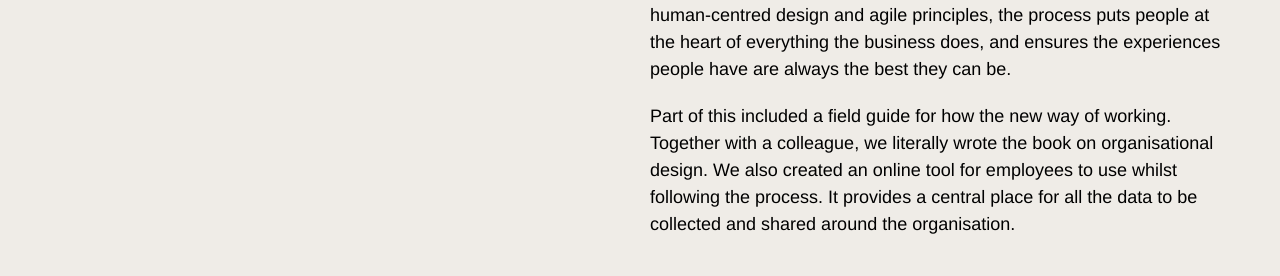
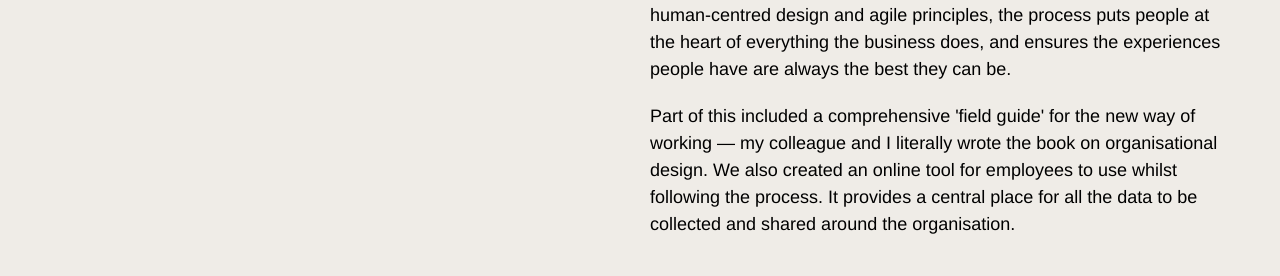
Before and after one commit to anothertompetty/portfolio, a Jekyll site: the page built from energy.html, in a window 1280 px wide and 900 px high, scrolled down 2305 px. Shown: the part 154-430 px from the top of the window. Built offline with Jekyll 4.4.1, drawn with Linux system fonts in a browser that asks for light colours; nearby versions of some CDN libraries; Markdown is read by kramdown in place of the engine named in the settings.

Commit message:
updating case study

```diff
--- a/energy.html
+++ b/energy.html
@@ -34,7 +34,7 @@ layout: default
 
 		<p class="right">An ambition of this scale can't be done over the course of one project, it needed to be self-sustaining. We developed a process that would serve as a new way of working for everyone in the business. Borrowing from human-centred design and agile principles, the process puts people at the heart of everything the business does, and ensures the experiences people have are always the best they can be.</p>
 
-		<p class="right">Part of this included a field guide for how the new way of working. Together with a colleague, we literally wrote the book on organisational design. We also created an online tool for employees to use whilst following the process. It provides a central place for all the data to be collected and shared around the organisation.</p>
+		<p class="right">Part of this included a comprehensive 'field guide' for the new way of working &mdash; my colleague and I literally wrote the book on organisational design. We also created an online tool for employees to use whilst following the process. It provides a central place for all the data to be collected and shared around the organisation.</p>
 
 		<a name="pilot"></a><img src="img/energy/energy4.jpg">
 
```
